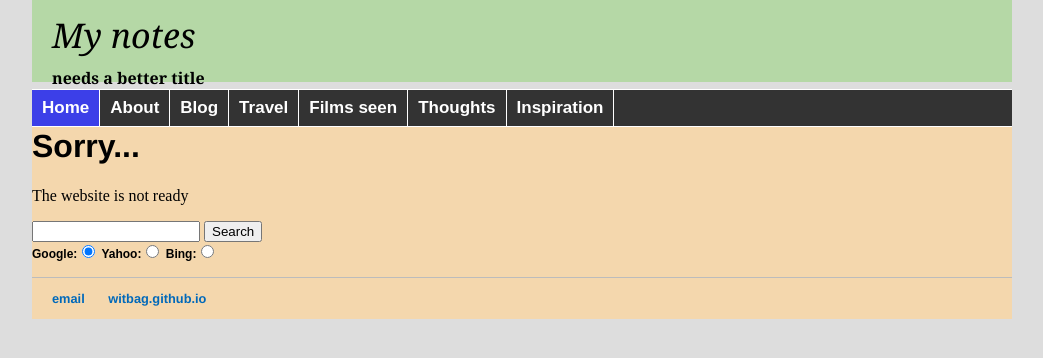
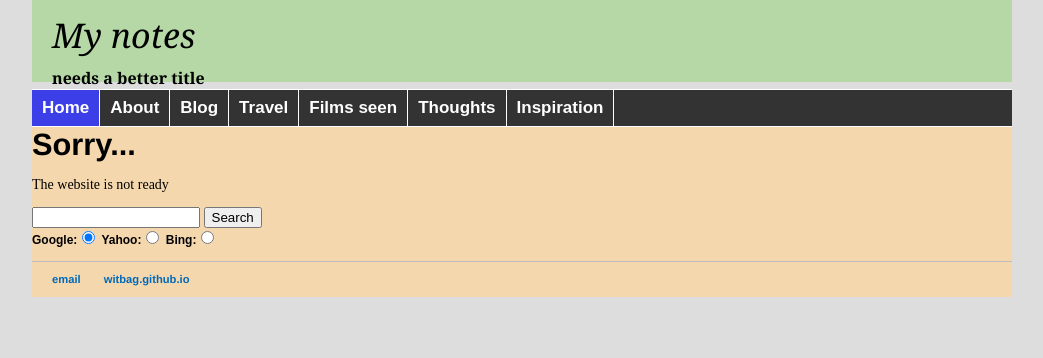
Before and after one commit to witbag/witbag.github.io, a Jekyll site: the page built from index.html, in a window 1280 px wide. Shown: the top 358 px of the page, without its empty margins (118-1161 px from the left). Built offline with Jekyll 4.4.1, drawn with Linux system fonts in a browser that asks for light colours.

Commit message:
Update main.css

```diff
--- a/css/main.css
+++ b/css/main.css
@@ -12,6 +12,7 @@
 #style_content {                /*MAIN TEXT*/
 width: 100%;
 background: #f4d7ad;
+font-size: 14px;
 }
 #style_title {                  /*TOP BAR TITLE*/
 padding-top: 12px;
@@ -37,6 +38,10 @@
 /*p, ul { font-size: 1em; line-height: 1.2em; color: #000000; } */
 
 h1, h2, h3, h4 { font-family: 'Helvetica', 'Arial', 'Sans-Serif'; }     /*HEADER FONT*/
+h1 { font-size: 2.2em; margin-top: 0.33em; margin-bottom: 0.33em; }
+h2 { font-size: 1.8em; margin-top: 0.33em; margin-bottom: 0.33em; }
+h3 { font-size: 1.4em; margin-top: 0.33em; margin-bottom: 0.33em; }
+h4 { font-size: 1.2em; margin-top: 0.33em; margin-bottom: 0.33em; }
 /*h1 { font-size: 2.5em; }*/
 /*h2 { font-size: 2.1em; }*/
 /*h3 { font-size: 1.7em; }*/
```
